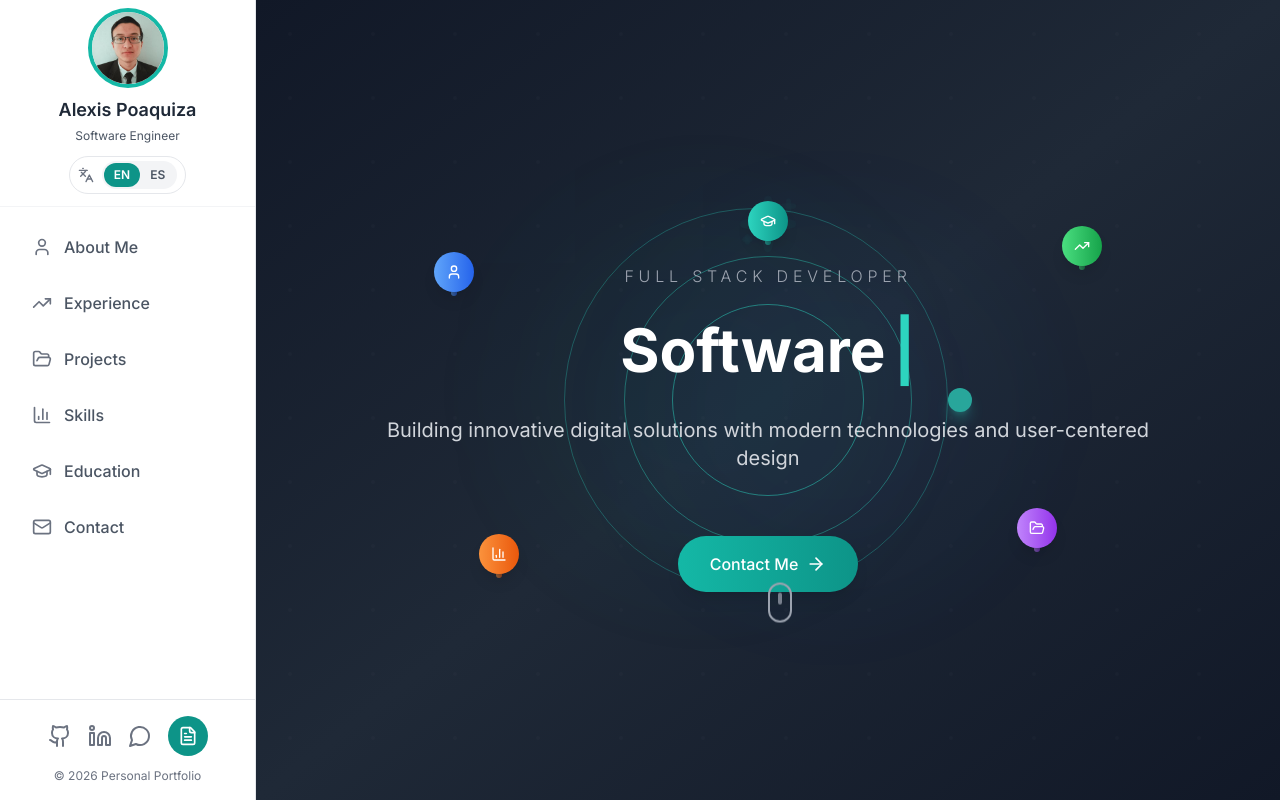
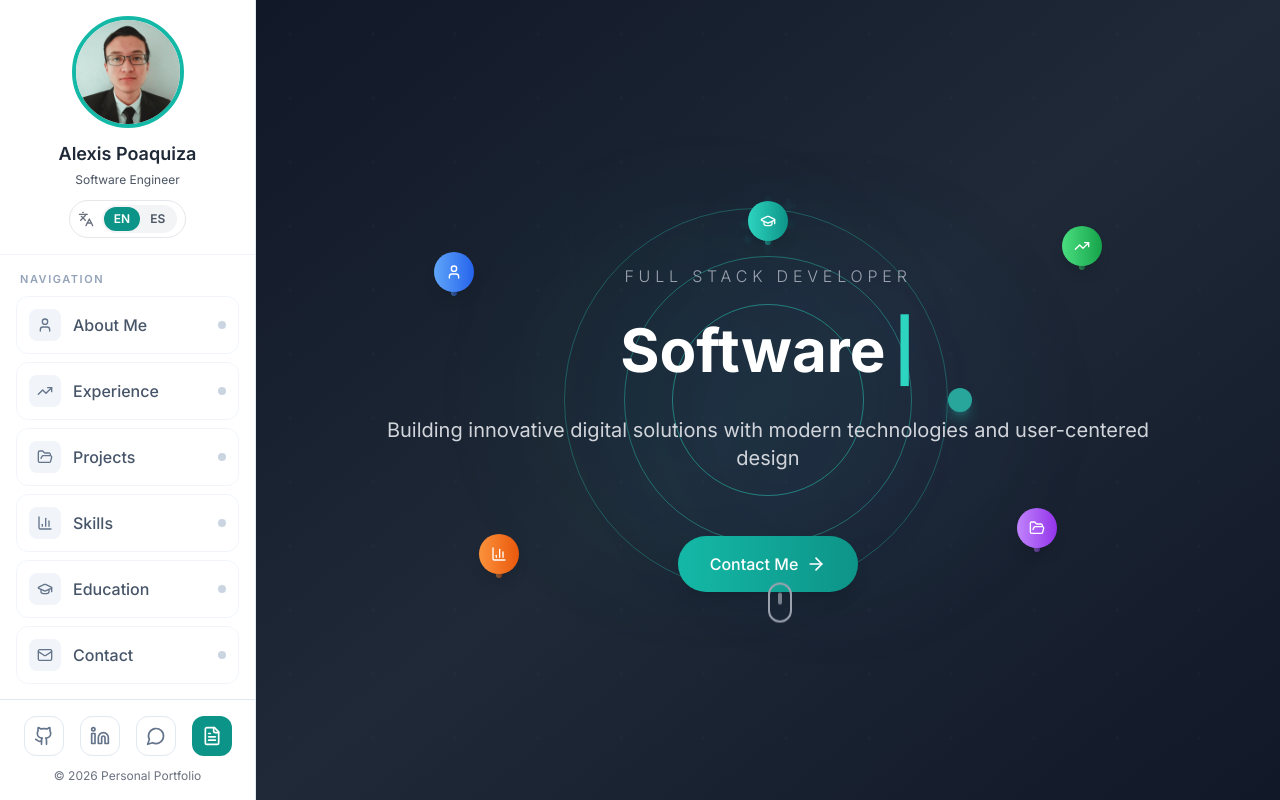
Before and after one commit to AlexiP18/portafolio, a Next.js app: page / in a window 1280 px wide. Built offline with nearby package versions, Linux system fonts and the light colour scheme.

Commit message:
Add: Se mejore apartado de estilo y si agrego mas contenido

```diff
--- a/components/sidebar.tsx
+++ b/components/sidebar.tsx
@@ -73,6 +73,7 @@ interface SidebarCopy {
   closeMenu: string
   downloadCv: string
   copyright: string
+  navigation: string
 }
 
 const getSidebarCopy = (language: AppLanguage): SidebarCopy => ({
@@ -81,6 +82,7 @@ const getSidebarCopy = (language: AppLanguage): SidebarCopy => ({
   closeMenu: language === "en" ? "Close menu" : "Cerrar menú",
   downloadCv: language === "en" ? "Download CV" : "Descargar CV",
   copyright: language === "en" ? "© 2026 Personal Portfolio" : "© 2026 Portafolio Personal",
+  navigation: language === "en" ? "Navigation" : "Navegación",
 })
 
 export function Sidebar() {
@@ -97,14 +99,28 @@ export function Sidebar() {
     setIsMobileMenuOpen(false)
   }
 
+  const getMenuLinkClassName = (isActive: boolean) =>
+    `group relative flex items-center gap-3 px-3 py-3 rounded-xl border transition-all duration-200 ${
+      isActive
+        ? "bg-teal-600 text-white border-teal-600 shadow-md shadow-teal-100"
+        : "bg-white text-slate-600 border-slate-100 hover:bg-slate-50 hover:border-slate-200 hover:shadow-sm hover:-translate-y-0.5"
+    }`
+
+  const getMenuIconWrapClassName = (isActive: boolean) =>
+    `inline-flex h-8 w-8 items-center justify-center rounded-lg transition-colors duration-200 ${
+      isActive
+        ? "bg-teal-700 text-white"
+        : "bg-slate-100 text-slate-500 group-hover:bg-teal-50 group-hover:text-teal-600"
+    }`
+
   return (
     <>
-      <div className="lg:hidden fixed top-0 left-0 right-0 bg-white shadow-lg border-b border-gray-200 z-50">
+      <div className="lg:hidden fixed top-0 left-0 right-0 bg-white shadow-lg border-b border-slate-200 z-50">
         <div className="flex items-center justify-between px-4 py-3">
           <div className="flex items-center space-x-3" onClick={closeMobileMenu}>
             <Link href="/" onClick={closeMobileMenu}>
-              <div className="w-10 h-10 rounded-full border-2 border-teal-500 overflow-hidden cursor-pointer hover:shadow-md transition-all duration-200">
-                <Image src={profileImageUrl} alt="Profile" width={40} height={40} className="w-full h-full object-cover" />
+              <div className="w-14 h-14 rounded-full border-2 border-teal-500 overflow-hidden cursor-pointer hover:shadow-md transition-all duration-200">
+                <Image src={profileImageUrl} alt="Profile" width={56} height={56} className="w-full h-full object-cover" />
               </div>
             </Link>
             <div>
@@ -129,15 +145,15 @@ export function Sidebar() {
       {isMobileMenuOpen && <div className="lg:hidden fixed inset-0 bg-black/50 z-40" onClick={closeMobileMenu} />}
 
       <div
-        className={`lg:hidden fixed top-0 left-0 h-full w-80 bg-white shadow-lg border-r border-gray-200 z-50 flex flex-col overflow-hidden transform transition-transform duration-300 ease-in-out ${
+        className={`lg:hidden fixed top-0 left-0 h-full w-80 bg-white shadow-lg border-r border-slate-200 z-50 flex flex-col overflow-hidden transform transition-transform duration-300 ease-in-out ${
           isMobileMenuOpen ? "translate-x-0" : "-translate-x-full"
         }`}
       >
-        <div className="flex items-center justify-between p-4 border-b border-gray-200">
+        <div className="flex items-center justify-between p-4 border-b border-slate-200">
           <div className="flex items-center space-x-3" onClick={closeMobileMenu}>
             <Link href="/" onClick={closeMobileMenu}>
-              <div className="w-10 h-10 rounded-full border-2 border-teal-500 overflow-hidden cursor-pointer hover:shadow-md transition-all duration-200">
-                <Image src={profileImageUrl} alt="Profile" width={40} height={40} className="w-full h-full object-cover" />
+              <div className="w-14 h-14 rounded-full border-2 border-teal-500 overflow-hidden cursor-pointer hover:shadow-md transition-all duration-200">
+                <Image src={profileImageUrl} alt="Profile" width={56} height={56} className="w-full h-full object-cover" />
               </div>
             </Link>
             <div>
@@ -154,11 +170,12 @@ export function Sidebar() {
           </button>
         </div>
 
-        <div className="px-4 py-3 border-b border-gray-200">
+        <div className="px-4 py-3 border-b border-slate-200">
           <LanguageSwitcher />
         </div>
 
         <nav className="flex-1 min-h-0 overflow-y-auto px-4 py-4">
+          <p className="px-1 pb-2 text-[11px] font-semibold uppercase tracking-[0.14em] text-slate-400">{copy.navigation}</p>
           <ul className="space-y-2">
             {menuItems.map((item) => {
               const Icon = item.icon
@@ -169,14 +186,17 @@ export function Sidebar() {
                   <Link
                     href={item.href}
                     onClick={closeMobileMenu}
-                    className={`flex items-center px-4 py-3 rounded-lg transition-colors duration-200 ${
-                      isActive
-                        ? "bg-teal-50 text-teal-700 border-l-4 border-teal-500"
-                        : "text-gray-600 hover:bg-gray-50 hover:text-gray-800"
-                    }`}
+                    className={getMenuLinkClassName(isActive)}
                   >
-                    <Icon className={`w-5 h-5 mr-3 ${isActive ? "text-teal-600" : "text-gray-500"}`} />
+                    <span className={getMenuIconWrapClassName(isActive)}>
+                      <Icon className="w-4 h-4" />
+                    </span>
                     <span className="font-medium">{item.name[language]}</span>
+                    <span
+                      className={`ml-auto h-2 w-2 rounded-full transition-colors duration-200 ${
+                        isActive ? "bg-white" : "bg-slate-300 group-hover:bg-teal-300"
+                      }`}
+                    />
                   </Link>
                 </li>
               )
@@ -184,40 +204,40 @@ export function Sidebar() {
           </ul>
         </nav>
 
-        <div className="shrink-0 p-4 border-t border-gray-200">
+        <div className="shrink-0 p-4 border-t border-slate-200 bg-white">
           <div className="flex items-center justify-center gap-4 mb-3">
             <a
               href={socialLinks.github}
               target="_blank"
               rel="noopener noreferrer"
-              className="text-gray-500 hover:text-gray-900 transition-colors duration-200"
+              className="inline-flex h-10 w-10 items-center justify-center rounded-xl border border-slate-200 bg-white text-slate-500 hover:text-slate-900 hover:border-slate-300 hover:-translate-y-0.5 transition-all duration-200"
               aria-label="GitHub"
             >
-              <Github className="w-6 h-6" />
+              <Github className="w-5 h-5" />
             </a>
             <a
               href={socialLinks.linkedin}
               target="_blank"
               rel="noopener noreferrer"
-              className="text-gray-500 hover:text-blue-700 transition-colors duration-200"
+              className="inline-flex h-10 w-10 items-center justify-center rounded-xl border border-slate-200 bg-white text-slate-500 hover:text-blue-700 hover:border-blue-200 hover:-translate-y-0.5 transition-all duration-200"
               aria-label="LinkedIn"
             >
-              <Linkedin className="w-6 h-6" />
+              <Linkedin className="w-5 h-5" />
             </a>
             <a
               href={socialLinks.whatsapp}
               target="_blank"
               rel="noopener noreferrer"
-              className="text-gray-500 hover:text-green-700 transition-colors duration-200"
+              className="inline-flex h-10 w-10 items-center justify-center rounded-xl border border-slate-200 bg-white text-slate-500 hover:text-green-700 hover:border-green-200 hover:-translate-y-0.5 transition-all duration-200"
               aria-label="WhatsApp"
             >
-              <MessageCircle className="w-6 h-6" />
+              <MessageCircle className="w-5 h-5" />
             </a>
             <a
               href={socialLinks.cv}
               target="_blank"
               rel="noopener noreferrer"
-              className="inline-flex items-center justify-center w-10 h-10 rounded-full bg-teal-600 text-white hover:bg-teal-700 transition-colors duration-200"
+              className="inline-flex h-10 w-10 items-center justify-center rounded-xl bg-teal-600 text-white hover:bg-teal-700 hover:-translate-y-0.5 transition-all duration-200"
               aria-label={copy.downloadCv}
             >
               <FileText className="w-5 h-5" />
@@ -227,16 +247,16 @@ export function Sidebar() {
         </div>
       </div>
 
-      <div className="hidden lg:flex fixed left-0 top-0 h-full w-64 bg-white shadow-lg border-r border-gray-200 flex-col overflow-hidden">
-        <div className="shrink-0 flex flex-col items-center pt-2 pb-3 px-6 border-b border-gray-100">
+      <div className="hidden lg:flex fixed left-0 top-0 h-full w-64 bg-white shadow-lg border-r border-slate-200 flex-col overflow-hidden">
+        <div className="shrink-0 flex flex-col items-center pt-4 pb-4 px-6 border-b border-slate-100">
           <div className="relative">
             <Link href="/" className="block">
-              <div className="w-20 h-20 rounded-full border-4 border-teal-500 overflow-hidden cursor-pointer hover:shadow-lg transition-all duration-300">
-                <Image src={profileImageUrl} alt="Profile" width={80} height={80} className="w-full h-full object-cover" />
+              <div className="w-28 h-28 rounded-full border-4 border-teal-500 overflow-hidden cursor-pointer hover:shadow-lg transition-all duration-300">
+                <Image src={profileImageUrl} alt="Profile" width={112} height={112} className="w-full h-full object-cover" />
               </div>
             </Link>
           </div>
-          <div className="mt-2 text-center">
+          <div className="mt-3 text-center">
             <h2 className="text-lg font-semibold text-gray-800">Alexis Poaquiza</h2>
             <p className="text-xs text-gray-600 mt-1">{copy.role}</p>
           </div>
@@ -246,6 +266,7 @@ export function Sidebar() {
         </div>
 
         <nav className="flex-1 min-h-0 overflow-y-auto px-4 py-4">
+          <p className="px-1 pb-2 text-[11px] font-semibold uppercase tracking-[0.14em] text-slate-400">{copy.navigation}</p>
           <ul className="space-y-2">
             {menuItems.map((item) => {
               const Icon = item.icon
@@ -255,14 +276,17 @@ export function Sidebar() {
                 <li key={item.href}>
                   <Link
                     href={item.href}
-                    className={`flex items-center px-4 py-3 rounded-lg transition-colors duration-200 ${
-                      isActive
-                        ? "bg-teal-50 text-teal-700 border-l-4 border-teal-500"
-                        : "text-gray-600 hover:bg-gray-50 hover:text-gray-800"
-                    }`}
+                    className={getMenuLinkClassName(isActive)}
                   >
-                    <Icon className={`w-5 h-5 mr-3 ${isActive ? "text-teal-600" : "text-gray-500"}`} />
+                    <span className={getMenuIconWrapClassName(isActive)}>
+                      <Icon className="w-4 h-4" />
+                    </span>
                     <span className="font-medium">{item.name[language]}</span>
+                    <span
+                      className={`ml-auto h-2 w-2 rounded-full transition-colors duration-200 ${
+                        isActive ? "bg-white" : "bg-slate-300 group-hover:bg-teal-300"
+                      }`}
+                    />
                   </Link>
                 </li>
               )
@@ -270,40 +294,40 @@ export function Sidebar() {
           </ul>
         </nav>
 
-        <div className="shrink-0 p-4 border-t border-gray-200 bg-white">
+        <div className="shrink-0 p-4 border-t border-slate-200 bg-white">
           <div className="flex items-center justify-center gap-4 mb-3">
             <a
               href={socialLinks.github}
               target="_blank"
               rel="noopener noreferrer"
-              className="text-gray-500 hover:text-gray-900 transition-colors duration-200"
+              className="inline-flex h-10 w-10 items-center justify-center rounded-xl border border-slate-200 bg-white text-slate-500 hover:text-slate-900 hover:border-slate-300 hover:-translate-y-0.5 transition-all duration-200"
               aria-label="GitHub"
             >
-              <Github className="w-6 h-6" />
+              <Github className="w-5 h-5" />
             </a>
             <a
               href={socialLinks.linkedin}
               target="_blank"
               rel="noopener noreferrer"
-              className="text-gray-500 hover:text-blue-700 transition-colors duration-200"
+              className="inline-flex h-10 w-10 items-center justify-center rounded-xl border border-slate-200 bg-white text-slate-500 hover:text-blue-700 hover:border-blue-200 hover:-translate-y-0.5 transition-all duration-200"
               aria-label="LinkedIn"
             >
-              <Linkedin className="w-6 h-6" />
+              <Linkedin className="w-5 h-5" />
             </a>
             <a
               href={socialLinks.whatsapp}
               target="_blank"
               rel="noopener noreferrer"
-              className="text-gray-500 hover:text-green-700 transition-colors duration-200"
+              className="inline-flex h-10 w-10 items-center justify-center rounded-xl border border-slate-200 bg-white text-slate-500 hover:text-green-700 hover:border-green-200 hover:-translate-y-0.5 transition-all duration-200"
               aria-label="WhatsApp"
             >
-              <MessageCircle className="w-6 h-6" />
+              <MessageCircle className="w-5 h-5" />
             </a>
             <a
               href={socialLinks.cv}
               target="_blank"
               rel="noopener noreferrer"
-              className="inline-flex items-center justify-center w-10 h-10 rounded-full bg-teal-600 text-white hover:bg-teal-700 transition-colors duration-200"
+              className="inline-flex h-10 w-10 items-center justify-center rounded-xl bg-teal-600 text-white hover:bg-teal-700 hover:-translate-y-0.5 transition-all duration-200"
               aria-label={copy.downloadCv}
             >
               <FileText className="w-5 h-5" />
```
Also changed, not shown: 1 other file (tests, documents, lock files or other folders).
